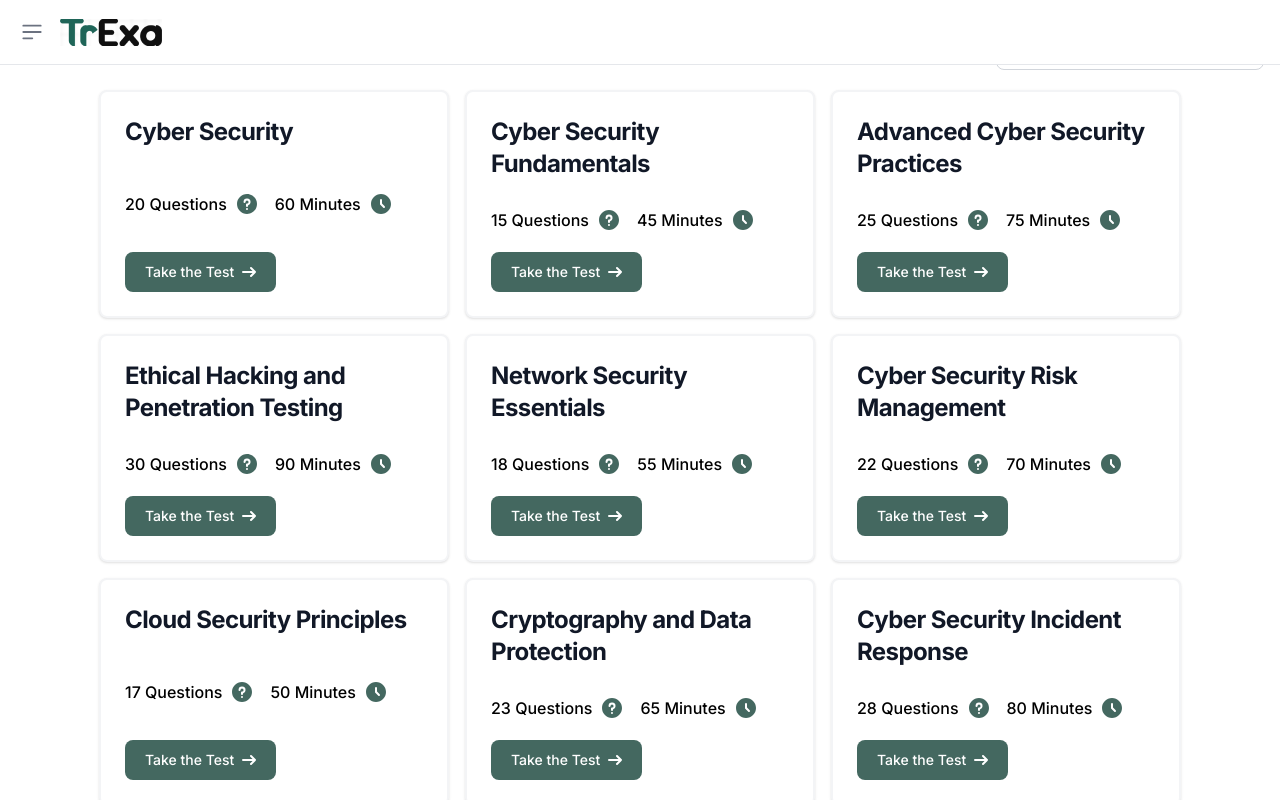
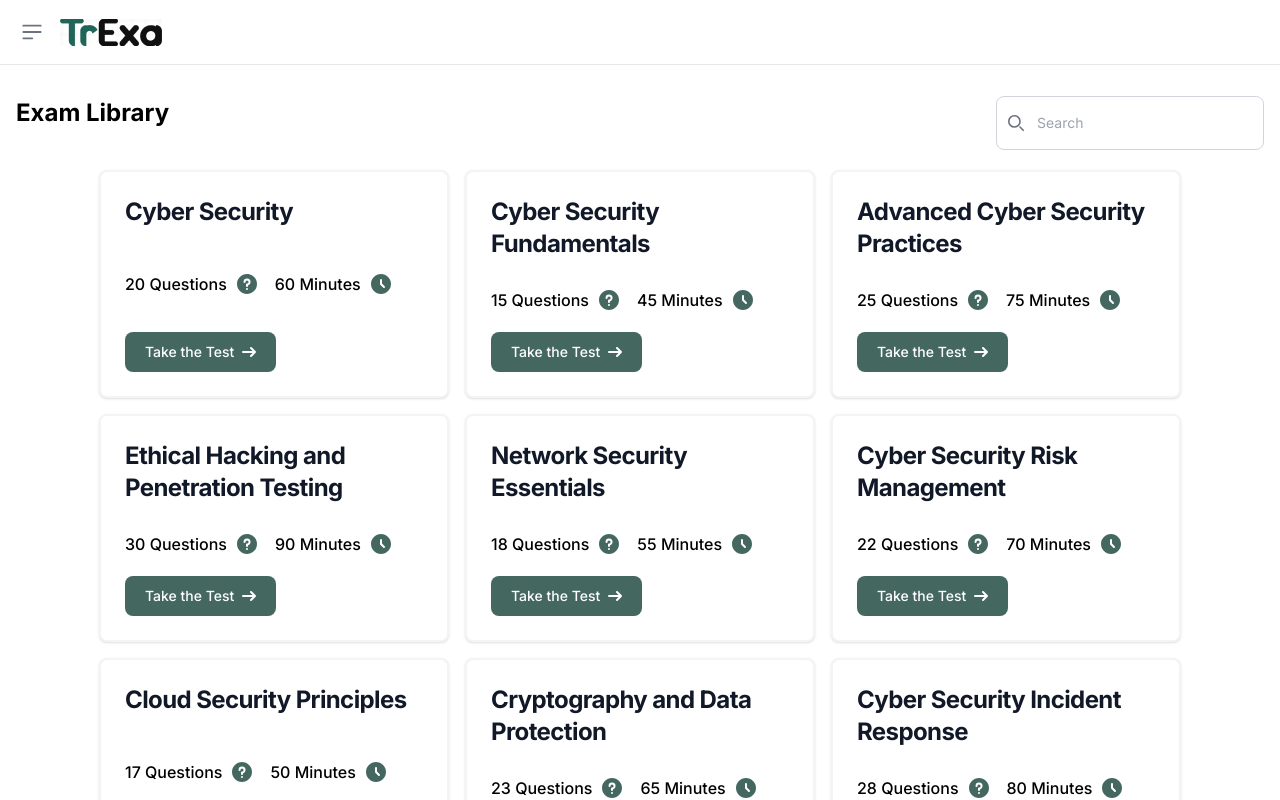
Before and after one commit to Harsha-Vardhan-24/Trexa-UI-1, a React (Vite) app: page /exams in a window 1280 px wide. Shown: the top 800 px of the page. Built offline with nearby package versions, Linux system fonts and the light colour scheme.

Commit message:
Update exams.tsx

```diff
--- a/src/pages/exams.tsx
+++ b/src/pages/exams.tsx
@@ -21,7 +21,7 @@ const courseNames = [
 
 export const Exams = () => {
     return (
-        <section className="p-4 w-full">
+        <section className="relative top-20 p-4 w-full mx-auto">
             <div className="flex justify-between items-center flex-col md:flex-row">
                 <h1 className="text-2xl font-bold mb-5">Exam Library</h1>
                 <label
```
